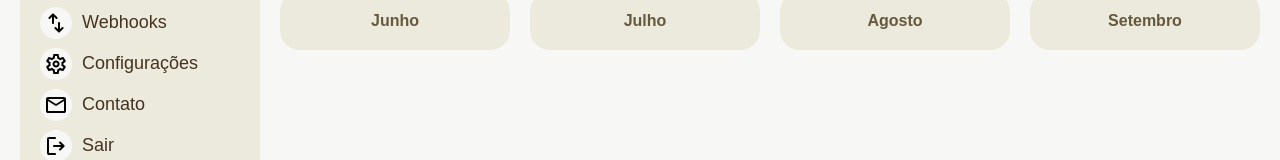
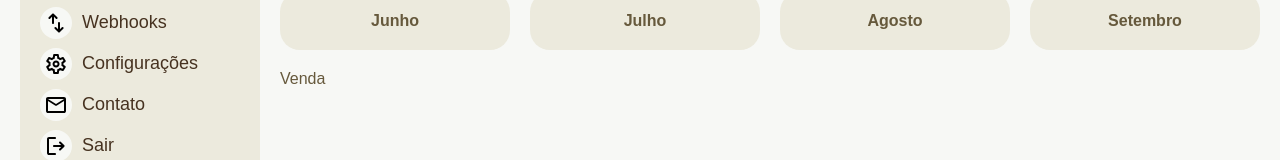
Before and after one commit to Ian-FS/Fintech---React-com-TypeScript, a React app: page /vendas/1 in a window 1280 px wide. Shown: the part 176-336 px from the top of the page. Built offline with nearby package versions, Linux system fonts and the light colour scheme; no server answers; the HTML template or start-up script is replaced by a standard one.

Commit message:
cria rota para as páginas Resumo, Vendas e Venda

```diff
--- a/package.json
+++ b/package.json
@@ -11,7 +11,8 @@
   },
   "dependencies": {
     "react": "^18.2.0",
-    "react-dom": "^18.2.0"
+    "react-dom": "^18.2.0",
+    "react-router-dom": "^6.16.0"
   },
   "devDependencies": {
     "@types/react": "^18.2.15",
--- a/src/App.tsx
+++ b/src/App.tsx
@@ -1,24 +1,31 @@
+import { BrowserRouter, Route, Routes } from "react-router-dom";
 import { Header } from "./Components/Header";
 import { Sidenav } from "./Components/Sidenav";
 import { DataContextProvider } from "./Context/DataContext";
 import { Resumo } from "./Pages/Resumo";
 import Vendas from "./Pages/Vendas";
+import Venda from "./Pages/Venda";
 import "./Style.css";
 
 function App() {
   return (
+    <BrowserRouter>
       <DataContextProvider>
         <div>
           <div className="container">
             <Sidenav />
             <main>
               <Header />
-            <Resumo />
-            <Vendas />
+              <Routes>
+                <Route path="/" element={<Resumo />} />
+                <Route path="/vendas" element={<Vendas />} />
+                <Route path="/vendas/:id" element={<Venda />} />
+              </Routes>
             </main>
           </div>
         </div>
       </DataContextProvider>
+    </BrowserRouter>
   );
 }
 
--- /dev/null
+++ b/src/Pages/Venda.tsx
@@ -0,0 +1,7 @@
+import React from "react";
+
+const Venda = () => {
+  return <div>Venda</div>;
+};
+
+export default Venda;
```
Also changed, not shown: 1 other file (tests, documents, lock files or other folders). Lines whose indentation alone changed are shown as unchanged.
